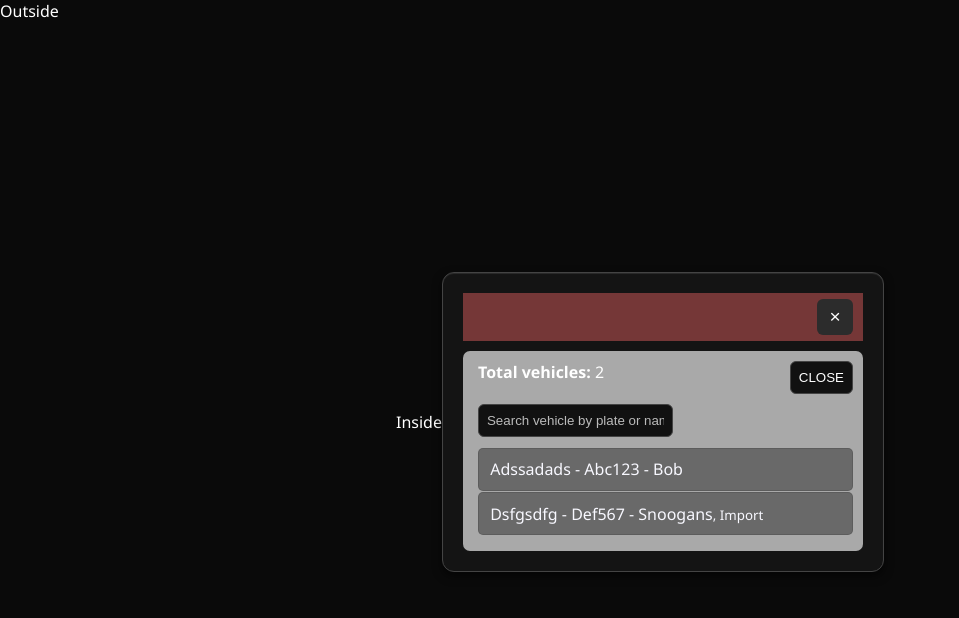
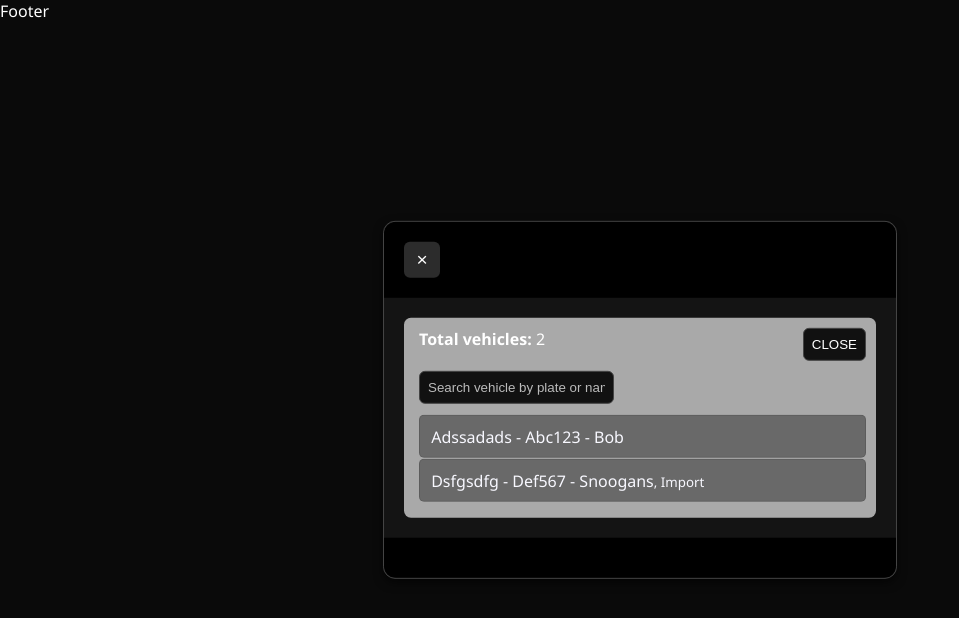
Before and after one commit to HTB-FiveM/htb_garage, a Vue app in the folder htb_garage-ui/: page /vehicleMenu in a window 1280 px wide. Shown: the top 618 px of the page, without its empty margins (0-959 px from the left). Built offline with nearby package versions, Linux system fonts and the light colour scheme; the HTML template or start-up script is replaced by a standard one.

Commit message:
Got a nice clean look now

```diff
--- a/htb_garage-ui/src/App.vue
+++ b/htb_garage-ui/src/App.vue
@@ -8,8 +8,6 @@ import { useLayoutStore } from '@/stores/layout.store';
 
 import { useGarageStore } from '@/stores/garage.store';
 import { useImpoundStore } from '@/stores/impound.store';
-
-import MetalPanel from '@/components/layout/MetalPanel.vue';
 
 const router = useRouter();
 const route = useRoute();
@@ -108,88 +106,115 @@ function onClickOutside(event: MouseEvent) {
 </script>
 
 <template>
-  Outside
-  <div id="outer-panel">
-    Inside
-    <MetalPanel>
-      <template #header>
-        <component :is="layoutStore.headerContent" v-if="layoutStore.headerContent" />
-      </template>
+  <div id="outer-panel" ref="appContainer">
+    <div class="panel-header">
+      <component :is="layoutStore.headerContent" v-if="layoutStore.headerContent" />
+      <button class="close-button" @click="close">×</button>
+    </div>
+
+    <div class="panel-content">
       <router-view />
-    </MetalPanel>
+    </div>
+
+    <div class="panel-footer"></div>
   </div>
+  Footer
 </template>
 
 <style scoped>
 #outer-panel {
-  width: 100vw;
-  height: 100vh;
+  /* panel background, border, rounded corners, and shadow */
+  background: rgba(25, 25, 25, 0.75);
+  border: 1px solid #444;
+  border-radius: 12px;
+  box-shadow:
+    inset 0 1px 1px rgba(255, 255, 255, 0.1),
+    0 4px 10px rgba(0, 0, 0, 0.6);
+
+  /* 2 rows: auto header height, flexible content */
+  display: grid;
+  grid-template-rows: auto 1fr;
+
+  /* size constraints */
+  width: 40%;
+  max-width: 80%;
+  max-height: 80vh;
+  overflow: hidden;
+
+  position: fixed; /* or absolute */
+  top: 50%;
+  left: 50%;
+  transform: translate(-50%, -50%);
+}
+
+/* HEADER */
+.panel-header {
+  background: rgba(0, 0, 0, 1);
+  padding: 20px;
   display: flex;
+  align-items: center;
+  justify-content: space-between;
+  border-top-left-radius: 12px;
+  border-top-right-radius: 12px;
+}
+
+/* FOOTER */
+.panel-footer {
+  background: rgba(0, 0, 0, 1);
+  padding: 20px;
+  display: flex;
+  align-items: center;
+  justify-content: space-between;
+  border-bottom-left-radius: 12px;
+  border-bottom-right-radius: 12px;
+}
+
+/* CLOSE BUTTON */
+.close-button {
+  background: #2c2c2c;
+  color: white;
+  border: none;
+  border-radius: 6px;
+  width: 36px;
+  height: 36px;
+  font-size: 1.2rem;
+  cursor: pointer;
+  display: flex;
+  align-items: center;
   justify-content: center;
-  align-items: center;
+}
+
+/* CONTENT AREA */
+
+.panel-content {
+  padding: 20px;
+  overflow-y: auto;
+}
+
+/* Firefox */
+.panel-content {
+  /* thin track + red thumb */
+  scrollbar-width: thin;
+  scrollbar-color: rgba(150, 67, 67, 0.8) rgba(0, 0, 0, 0.1);
+}
+
+/* WebKit browsers */
+.panel-content::-webkit-scrollbar {
+  width: 8px;
+}
+
+.panel-content::-webkit-scrollbar-track {
+  background: rgba(0, 0, 0, 0.1);
+  border-radius: 4px;
+}
+
+.panel-content::-webkit-scrollbar-thumb {
+  background-color: rgba(150, 67, 67, 0.8);
+  border-radius: 4px;
+  border: 2px solid rgba(0, 0, 0, 0.25);
+}
+
+.panel-content::-webkit-scrollbar-thumb:hover {
+  background-color: rgba(150, 67, 67, 1);
 }
 </style>
-
-<!-- <style scoped>
-header {
-  line-height: 1.5;
-  max-height: 100vh;
-}
-
-.logo {
-  display: block;
-  margin: 0 auto 2rem;
-}
-
-nav {
-  width: 100%;
-  font-size: 12px;
-  text-align: center;
-  margin-top: 2rem;
-}
-
-nav a.router-link-exact-active {
-  color: var(--color-text);
-}
-
-nav a.router-link-exact-active:hover {
-  background-color: transparent;
-}
-
-nav a {
-  display: inline-block;
-  padding: 0 1rem;
-  border-left: 1px solid var(--color-border);
-}
-
-nav a:first-of-type {
-  border: 0;
-}
-
-@media (min-width: 1024px) {
-  header {
-    display: flex;
-    place-items: center;
-    padding-right: calc(var(--section-gap) / 2);
-  }
-
-  .logo {
-    margin: 0 2rem 0 0;
-  }
-
-  header .wrapper {
-    display: flex;
-    place-items: flex-start;
-    flex-wrap: wrap;
-  }
-
-  nav {
-    text-align: left;
-    margin-left: -1rem;
-    font-size: 1rem;
-
-    padding: 1rem 0;
-    margin-top: 1rem;
-  }
-}
-</style> -->
--- a/htb_garage-ui/src/components/layout/MetalPanel.vue
+++ b/htb_garage-ui/src/components/layout/MetalPanel.vue
@@ -26,7 +26,7 @@ const close = () => router.push('/');
   background: rgba(25, 25, 25, 0.75);
   border: 1px solid #444;
   border-radius: 12px;
-  padding: 20px;
+  // padding: 20px;
   min-width: 400px;
   box-shadow:
     inset 0 1px 1px rgba(255, 255, 255, 0.1),
--- a/htb_garage-ui/src/style.scss
+++ b/htb_garage-ui/src/style.scss
@@ -1,4 +1,10 @@
 //@import '@/style/globals'; // if you separate later
+
+/* kill the gray behind the panel */
+#app {
+  background: transparent !important;
+  box-shadow: none; /* if you had any shadow on #app */
+}
 
 body {
   margin: 0;
@@ -43,3 +49,74 @@ textarea:focus {
     0 0 2px white;
   border-color: white;
 }
+
+/* Base reset for your slider */
+.panel-content input[type='range'] {
+  -webkit-appearance: none; /* remove default */
+  -moz-appearance: none;
+  appearance: none;
+  width: 100%;
+  height: 14px;
+  background: transparent; /* let the track pseudo-element show */
+  margin: 1rem 0; /* vertical spacing */
+  padding: 0;
+}
+
+/* THE SLIM TRACK */
+.panel-content input[type='range']::-webkit-slider-runnable-track {
+  height: 6px; /* thin track */
+  background: rgba(100, 100, 100, 0.6);
+  border-radius: 3px;
+}
+
+.panel-content input[type='range']::-moz-range-track {
+  height: 6px;
+  background: rgba(100, 100, 100, 0.6);
+  border-radius: 3px;
+}
+
+.panel-content input[type='range']::-ms-track {
+  height: 6px;
+  background: transparent; /* required to show the fill */
+  border-color: transparent;
+  color: transparent;
+}
+
+.panel-content input[type='range']::-ms-fill-lower,
+.panel-content input[type='range']::-ms-fill-upper {
+  background: transparent; // rgba(100, 100, 100, 0.6);
+  border-radius: 3px;
+}
+
+/* THE CIRCULAR HANDLE */
+.panel-content input[type='range']::-webkit-slider-thumb {
+  -webkit-appearance: none; /* remove default */
+  appearance: none;
+  width: 14px;
+  height: 14px;
+  border-radius: 50%;
+  background: rgba(200, 200, 200, 0.9);
+  border: 2px solid rgba(150, 67, 67, 0.8);
+  /* center the thumb: (thumbHeight - trackHeight) / -2 = (14 - 6) / -2 = -4px */
+  margin-top: -4px;
+  cursor: pointer;
+}
+
+.panel-content input[type='range']::-moz-range-thumb {
+  width: 14px;
+  height: 14px;
+  border-radius: 50%;
+  background: rgba(200, 200, 200, 0.9);
+  border: 2px solid rgba(150, 67, 67, 0.8);
+  cursor: pointer;
+}
+
+.panel-content input[type='range']::-ms-thumb {
+  width: 14px;
+  height: 14px;
+  border-radius: 50%;
+  background: rgba(200, 200, 200, 0.9);
+  border: 2px solid rgba(150, 67, 67, 0.8);
+  /* IE/Edge ignore negative margins on thumbs, but their track is already aligned */
+  cursor: pointer;
+}
```
